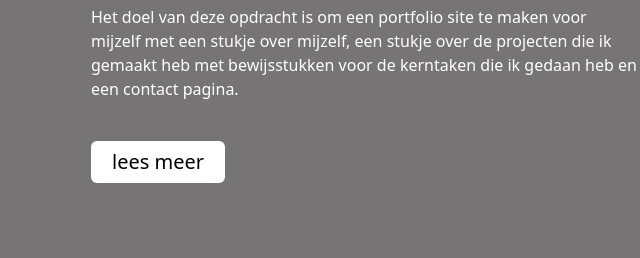
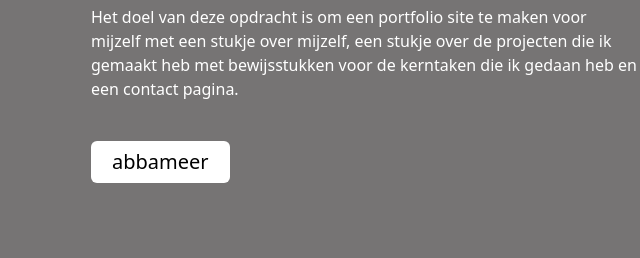
Before and after one commit to Devyn-Gradissen/Portfolio, a plain HTML site: page index.html in a window 1280 px wide. Shown: the part 2504-2762 px from the top of the page, 561-1201 px from the left. Drawn offline with nearby package versions, Linux system fonts and the light colour scheme.

Commit message:
Update index.html

```diff
--- a/index.html
+++ b/index.html
@@ -202,7 +202,7 @@
                                    en een contact pagina.
                                 </p>
                             <br>
-                            <a class="project-button2" href="./portfolio.html">lees meer</a>
+                            <a class="project-button2" href="./portfolio.html">abbameer</a>
                             </div>
                         </div>
                     </div>
```
